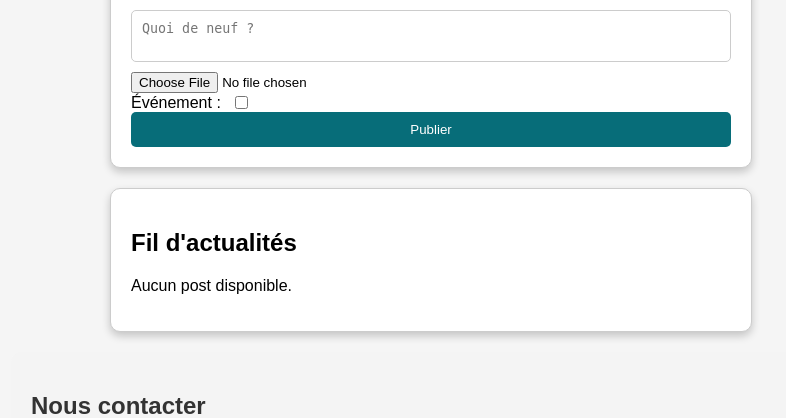
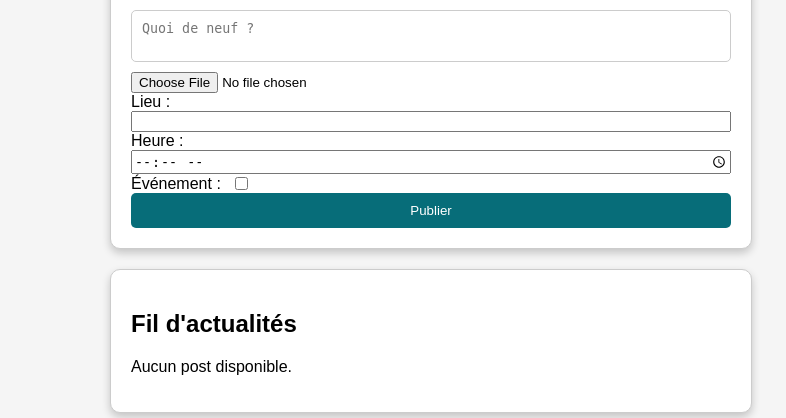
Before and after one commit to maylis211/Projet-ECE-In, a PHP site: page /accueil.php in a window 1280 px wide. Shown: the part 962-1380 px from the top of the page, without its empty margins (199-985 px from the left). Run offline with PHP 8.4, Linux system fonts and the light colour scheme; a user stored in the database is signed in; data comes from the database, SQL or seed files in the repository; data that the repository does not hold is empty.

Commit message:
CV et ajout heure et lieu sur les posts

```diff
--- a/Connexion/accueil.php
+++ b/Connexion/accueil.php
@@ -10,6 +10,7 @@ $conn = new mysqli($servername, $username, $password, $dbname);
 if ($conn->connect_error) {
     die("Connection failed: " . $conn->connect_error);
 }
+
 
 // Si le formulaire de création de post est soumis
 if (isset($_POST['submit'])) {
@@ -50,8 +51,12 @@ if (isset($_POST['submit'])) {
         }
     }
 
+    $lieu = isset($_POST['lieu']) ? $conn->real_escape_string($_POST['lieu']) : NULL;
+    $heure = isset($_POST['heure']) ? $conn->real_escape_string($_POST['heure']) : NULL;
+
+
     // Insérer le post avec ou sans média et avec ou sans dates d'événement
-    $sql_insert_post = "INSERT INTO posts (username, content, is_event, date_debut, date_fin, media) VALUES ('$username', '$content', '$is_event', '$date_debut', '$date_fin', '$media_path')";
+    $sql_insert_post = "INSERT INTO posts (username, content, is_event, date_debut, date_fin, lieu, heure, media) VALUES ('$username', '$content', '$is_event', '$date_debut', '$date_fin', '$lieu', '$heure', '$media_path')";
     if ($conn->query($sql_insert_post) === TRUE) {
         echo "Post créé avec succès.";
     } else {
@@ -140,6 +145,7 @@ if ($result_events->num_rows > 0) {
         $events[] = $row_event;
     }
 }
+
 ?>
 
 
@@ -210,6 +216,12 @@ if ($result_events->num_rows > 0) {
                 <form method="POST" action="" enctype="multipart/form-data">
                     <textarea name="content" placeholder="Quoi de neuf ?" required></textarea>
                     <input type="file" name="media" accept="image/,video/">
+                    <label for="lieu">Lieu :</label>
+<input type="text" id="lieu" name="lieu">
+
+<label for="heure">Heure :</label>
+<input type="time" id="heure" name="heure">
+
                     <div class="event-container">
                         <label for="is_event">Événement :</label>
                         <input type="checkbox" id="is_event" name="is_event" onchange="toggleEventDates()">
@@ -227,7 +239,7 @@ if ($result_events->num_rows > 0) {
                 <h2>Fil d'actualités</h2>
                 <?php
 $username = $_SESSION['username'];
-$sql_posts = "SELECT posts.id, posts.content, posts.created_at, posts.media, posts.like_count, utilisateur.username, utilisateur.photoProfil FROM posts JOIN utilisateur ON posts.username = utilisateur.username WHERE (utilisateur.profil_public = 1 OR utilisateur.username = '$username' OR utilisateur.username IN (SELECT friend_name FROM friends WHERE username = '$username' AND status = 'accepted') OR utilisateur.username IN (SELECT username FROM friends WHERE friend_name = '$username' AND status = 'accepted')) ORDER BY posts.created_at DESC";
+$sql_posts = "SELECT posts.id, posts.lieu, posts.heure,posts.content, posts.created_at, posts.media, posts.like_count, utilisateur.username, utilisateur.photoProfil FROM posts JOIN utilisateur ON posts.username = utilisateur.username WHERE (utilisateur.profil_public = 1 OR utilisateur.username = '$username' OR utilisateur.username IN (SELECT friend_name FROM friends WHERE username = '$username' AND status = 'accepted') OR utilisateur.username IN (SELECT username FROM friends WHERE friend_name = '$username' AND status = 'accepted')) ORDER BY posts.created_at DESC";
 
   $result_posts = $conn->query($sql_posts);
                 if ($result_posts->num_rows > 0) {
@@ -249,6 +261,13 @@ if (in_array($file_extension, $allowed_image_extensions)) {
             <source src='".$row_post['media']."' type='video/mp4'>
             Your browser does not support the video tag.
           </video>";
+}
+if (isset($row_post['lieu']) && !empty($row_post['lieu'])) {
+    echo "<p><i>Lieu :</i> " . $row_post['lieu'] . "</p>";
+}
+
+if (isset($row_post['heure']) && !empty($row_post['heure']) && $row_post['heure'] !== '00:00:00') {
+    echo "<p><i>Heure :</i> " . $row_post['heure'] . "</p>";
 }
 
 // Ajouter les boutons de like et de share
--- a/Connexion/cv_html/Elsa_cv.html
+++ b/Connexion/cv_html/Elsa_cv.html
@@ -16,6 +16,7 @@
 <body>
     <div class="container">
         <h1>CV de Elsa</h1>
+        <img src="../uploads/1715340211668.jpg" alt="Photo de profil" class="profile-pic" width="100" height="100">
         <div class="section">
             <h2>Informations Personnelles</h2>
             <p><strong>Nom d'utilisateur:</strong> Elsa</p>
--- a/Connexion/cv_xml/Elsa_cv.xml
+++ b/Connexion/cv_xml/Elsa_cv.xml
@@ -1,2 +1,2 @@
 <?xml version="1.0"?>
-<cv><utilisateur><username>Elsa</username><email/><parcours><experience><titre>ECE</titre><date_debut>2024-05-02</date_debut><date_fin>2024-05-31</date_fin><description>ETUDES</description></experience></parcours><projets/></utilisateur></cv>
+<cv><utilisateur><username>Elsa</username><email/><photoProfil>uploads/1715340211668.jpg</photoProfil><parcours><experience><titre>ECE</titre><date_debut>2024-05-02</date_debut><date_fin>2024-05-31</date_fin><description>ETUDES</description></experience></parcours><projets/></utilisateur></cv>
--- a/Connexion/vous.php
+++ b/Connexion/vous.php
@@ -63,6 +63,8 @@ if (isset($_POST["generate_xml"])) {
     $user_xml = $xml->addChild('utilisateur');
     $user_xml->addChild('username', $row_user['username']);
     $user_xml->addChild('email', $row_user['email']);
+    $user_xml->addChild('photoProfil', $row_user['photoProfil']);
+
 
     $experiences_xml = $user_xml->addChild('parcours');
     while ($row_experience = $result_experience->fetch_assoc()) {
@@ -199,6 +201,7 @@ if (isset($_POST["generate_xml"])) {
 <body>
     <div class="container">
         <h1>CV de ' . $xml->utilisateur->username . '</h1>
+        <img src="../' . $row_user['photoProfil'] . '" alt="Photo de profil" class="profile-pic" width="100" height="100">
         <div class="section">
             <h2>Informations Personnelles</h2>
             <p><strong>Nom d\'utilisateur:</strong> ' . $xml->utilisateur->username . '</p>
```
Also changed, not shown: Connexion/uploads/images/téléchargement.jpg (added).
